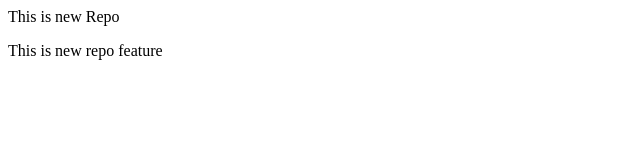
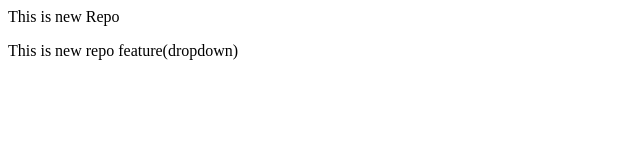
Before and after one commit to tinku28-07/Space, a plain HTML site: page index.html in a window 1280 px wide. Shown: the full height of the page, 0-640 px from the left. Drawn offline with Linux system fonts and the light colour scheme.

```diff
--- a/index.html
+++ b/index.html
@@ -1,2 +1,2 @@
 <p>This is new Repo</p>
-<p>This is new repo feature</p>
+<p>This is new repo feature(dropdown)</p>
```
